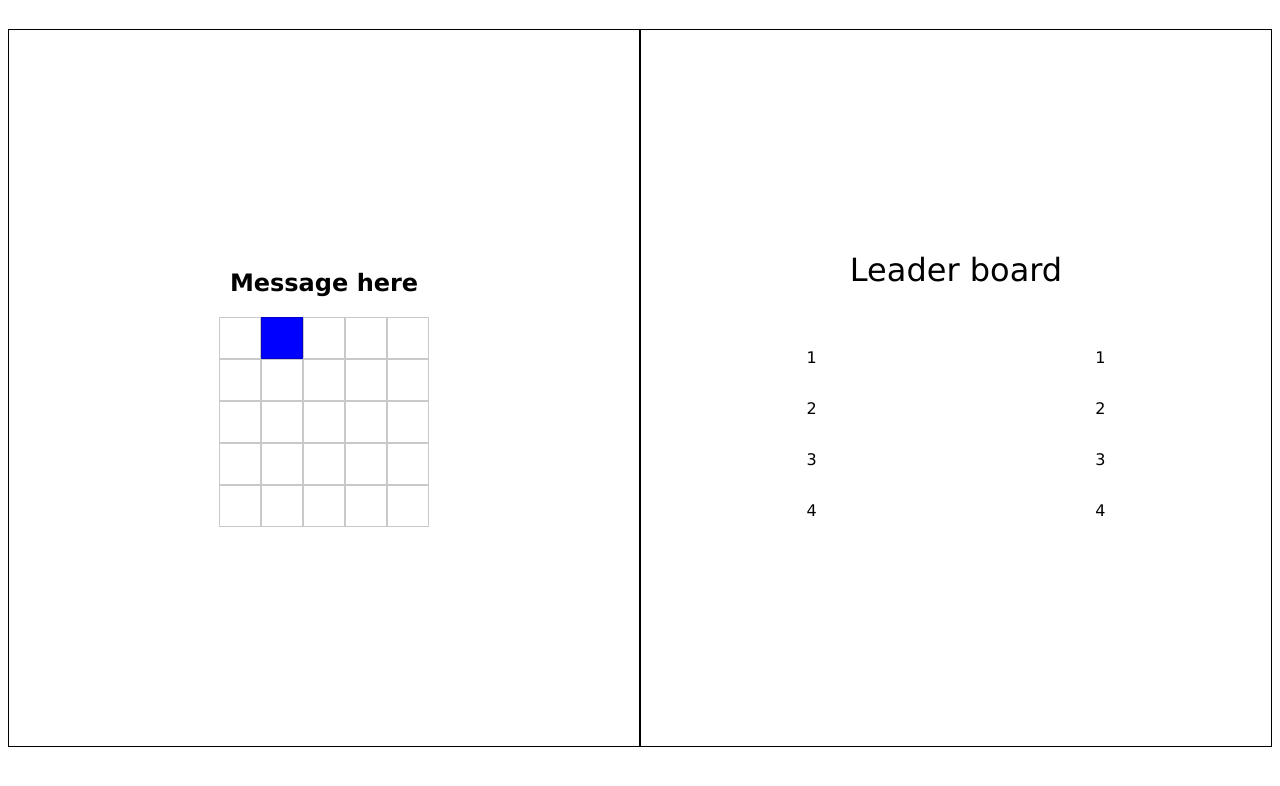
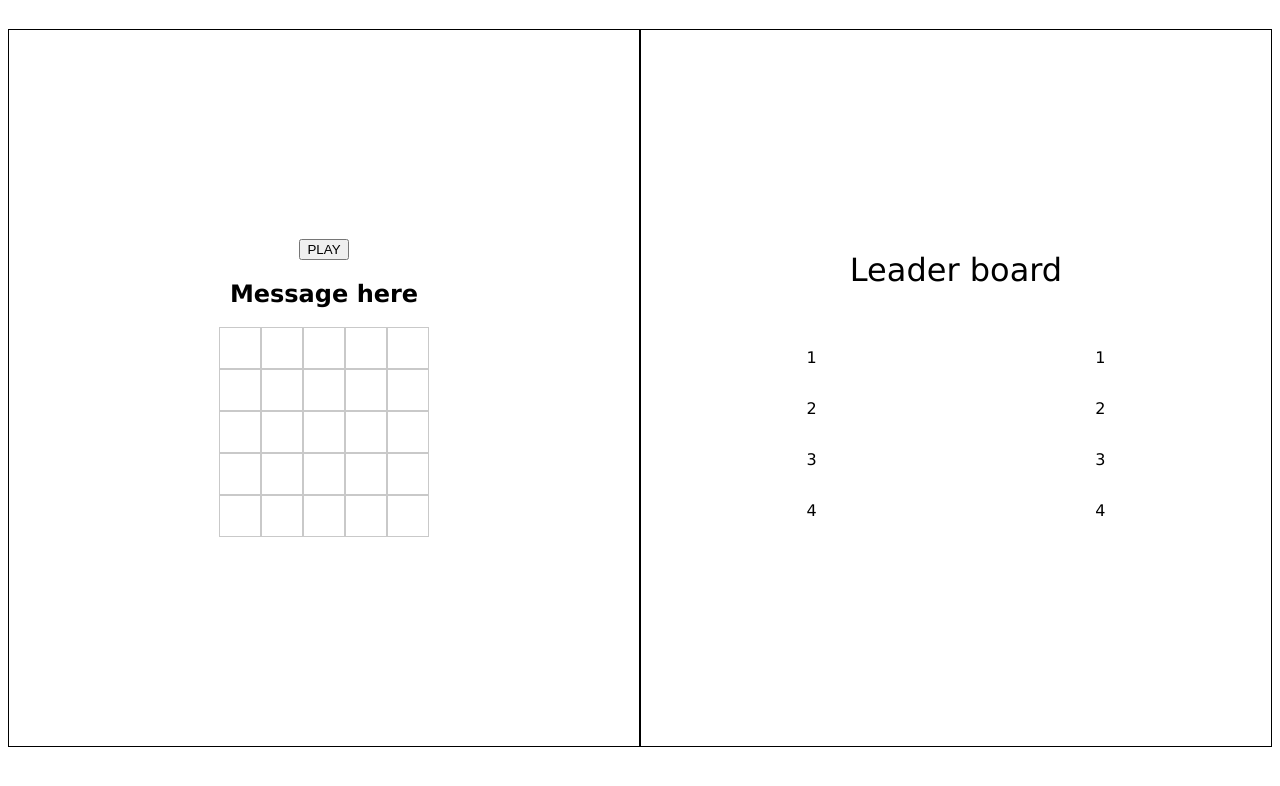
Before and after one commit to Shapovalov-Dmitry/Star-Navi-test-task, an Angular app: page /game-in-dots in a window 1280 px wide. Shown: the top 786 px of the page. Built offline with nearby package versions, Linux system fonts and the light colour scheme.

Commit message:
Add basic game behavior

```diff
--- a/src/app/game-in-dots/components/cell/cell.component.html
+++ b/src/app/game-in-dots/components/cell/cell.component.html
@@ -1,6 +1,7 @@
 <div
   [ngStyle]="{
-    'background-color': won && 'red' || active && 'blue'
+    'background-color': lost && 'red' || won && 'green' || active && 'blue'
   }"
-  (click)="won = true"
+  (click)="onWon()"
+  (ngModelChange)="this.emitWon.emit()"
 ></div>
--- a/src/app/game-in-dots/components/cell/cell.component.ts
+++ b/src/app/game-in-dots/components/cell/cell.component.ts
@@ -1,4 +1,11 @@
-import { Component, OnInit, ChangeDetectionStrategy, Input, Output, EventEmitter } from '@angular/core';
+import {
+  Component,
+  OnInit,
+  ChangeDetectionStrategy,
+  Input,
+  Output,
+  EventEmitter
+} from '@angular/core';
 
 @Component({
   selector: 'app-cell',
@@ -8,11 +15,18 @@ import { Component, OnInit, ChangeDetectionStrategy, Input, Output, EventEmitter
 })
 export class CellComponent implements OnInit {
   @Input() active = false;
+  @Input() lost = false;
+  @Input() won = false;
+  @Input() cell = null;
   @Output() emitWon = new EventEmitter<boolean>();
-  won = false;
-  constructor() { }
 
-  ngOnInit() {
-  }
+  onWon = () => {
+    if (this.cell && !this.cell.lost && this.cell.active) {
+      this.won = true;
+      this.cell.won = true;
+    }
+  };
+  constructor() {}
 
+  ngOnInit() {}
 }
--- a/src/app/game-in-dots/components/game-section/game-section.component.html
+++ b/src/app/game-in-dots/components/game-section/game-section.component.html
@@ -1,9 +1,17 @@
 <section>
-  <div class="settings-bar"></div>
+  <div class="settings-bar">
+    <button (click)="startGame()">PLAY</button>
+  </div>
   <h2>Message here</h2>
   <div class="game-field">
-    <div class="row" *ngFor="let row of cells|flatTo2D">
-      <app-cell class="cell" *ngFor="let cell of row" [active]="cell.active"></app-cell>
+    <div class="row" *ngFor="let row of cells | flatTo2D">
+      <app-cell
+        class="cell"
+        *ngFor="let cell of row"
+        [active]="cell.active"
+        [lost]="cell.lost"
+        [cell]="cell"
+      ></app-cell>
     </div>
   </div>
 </section>
--- a/src/app/game-in-dots/components/game-section/game-section.component.ts
+++ b/src/app/game-in-dots/components/game-section/game-section.component.ts
@@ -1,23 +1,51 @@
-import { Component, OnInit } from '@angular/core';
+import { Component, OnInit, OnDestroy } from '@angular/core';
 
 @Component({
   selector: 'app-game-section',
   templateUrl: './game-section.component.html',
   styleUrls: ['./game-section.component.scss']
 })
-export class GameSectionComponent implements OnInit {
+export class GameSectionComponent implements OnInit, OnDestroy {
   cells;
   sideLength = 5;
   cellsQuantity = this.sideLength ** 2;
+  timeOut = 700;
+  timer: NodeJS.Timer;
 
-  cell = () => ({ active: false, won: false });
+  cell = () => ({ active: false, won: false, lost: false });
+
+  startGame = () => {
+    let previousRandomCell;
+    let currentRandomCell;
+    this.timer = setInterval(() => {
+      const isCompleted = this.cells.map(el => el.active).includes(false);
+      while (isCompleted) {
+        currentRandomCell = this.cells[
+          Math.floor(Math.random() * this.cells.length)
+        ];
+        const isAlreadyActive = currentRandomCell.active;
+        if (!isAlreadyActive) {
+          if (previousRandomCell && !previousRandomCell.won) {
+            previousRandomCell.lost = true;
+          }
+          currentRandomCell.active = true;
+          previousRandomCell = currentRandomCell;
+          break;
+        }
+      }
+    }, this.timeOut);
+  };
+
   constructor() {}
 
   ngOnInit() {
-    this.cells = Array.from({ length: 5 * 5 }, el => (el = this.cell()));
-    console.log(this.cells);
-    console.log(this.cellsQuantity);
+    this.cells = Array.from(
+      { length: this.sideLength ** 2 },
+      el => (el = this.cell())
+    );
+  }
 
-    this.cells[Math.floor(Math.random() * this.cells.length)].active = true;
+  ngOnDestroy() {
+    clearInterval(this.timer);
   }
 }
```
Also changed, not shown: tslint.json (+10 -43 lines).
